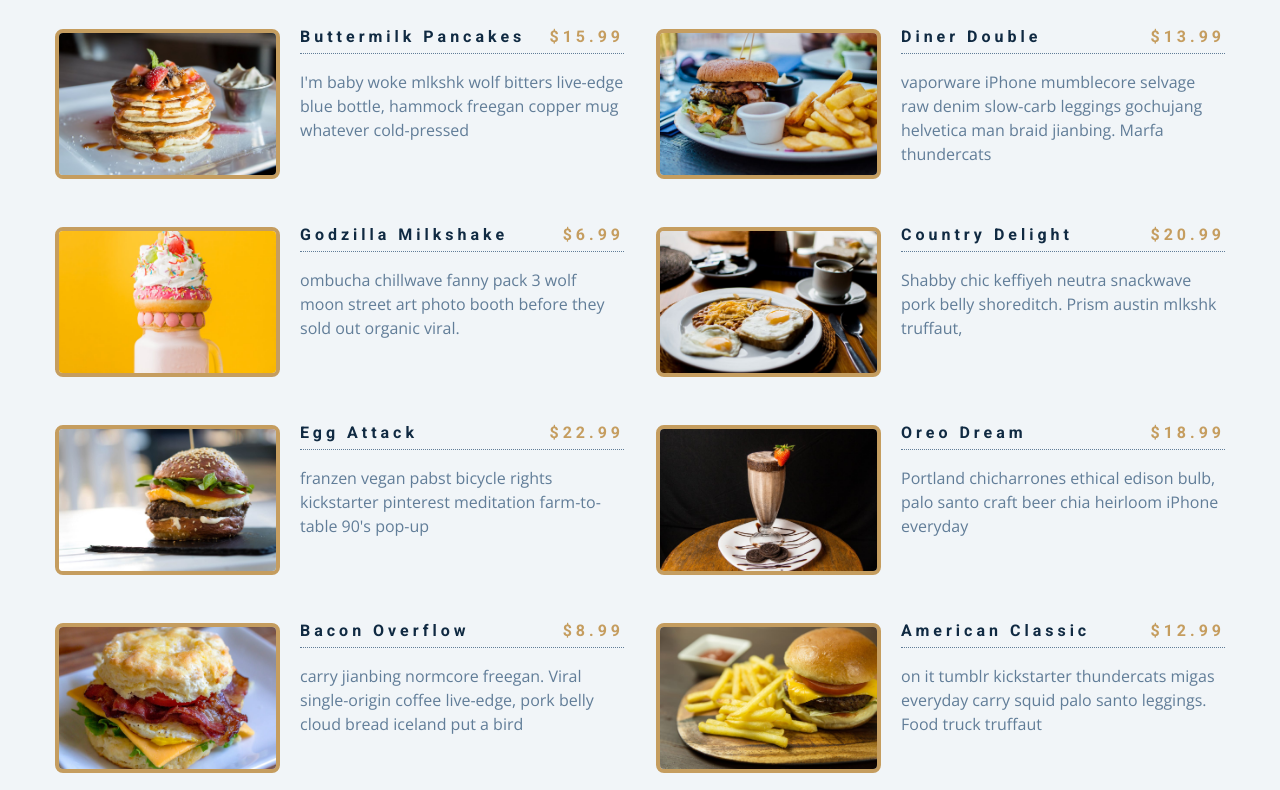
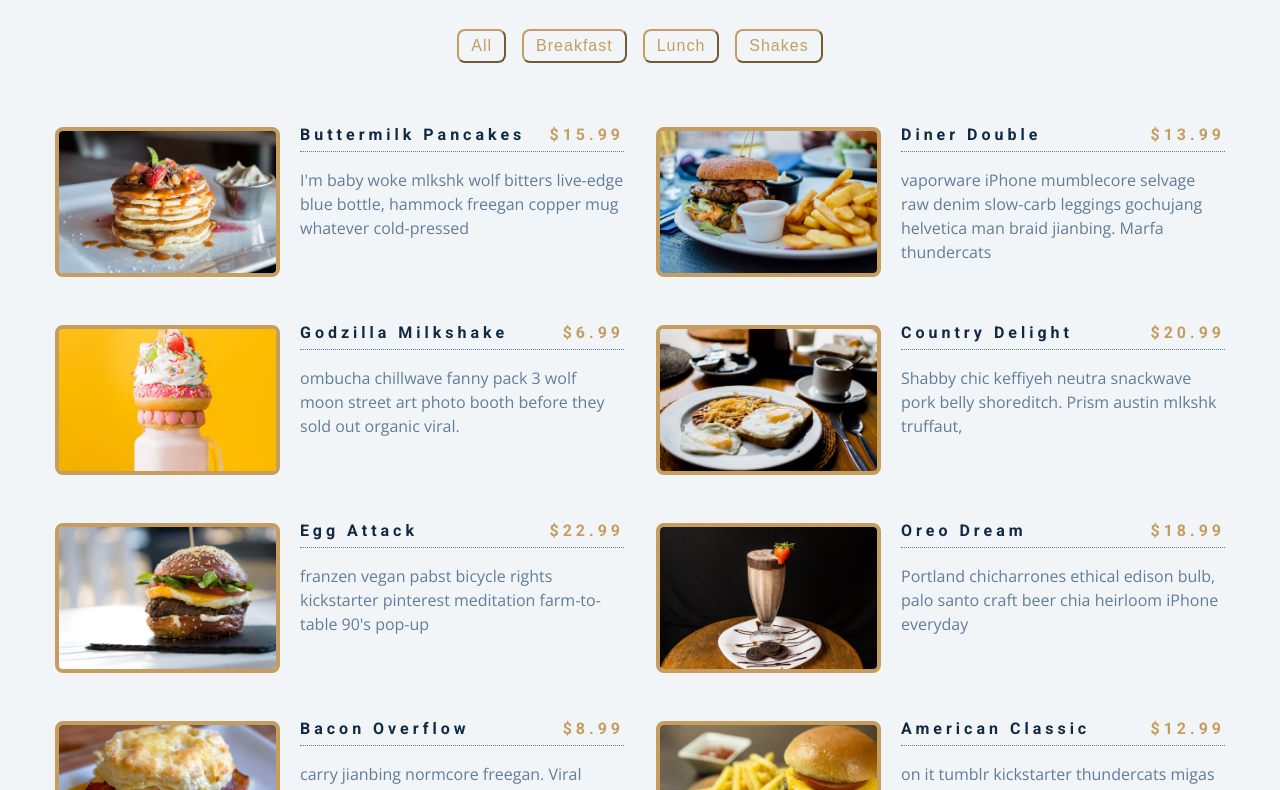
Before and after one commit to elkocho1/Menu-JS, a plain HTML site: page index.html in a window 1280 px wide. Shown: the part 139-929 px from the top of the page. Drawn offline with nearby package versions, Linux system fonts and the light colour scheme.

Commit message:
display the btn container HTML

```diff
--- a/app.js
+++ b/app.js
@@ -73,7 +73,7 @@ const menu = [{
 ];
 
 const sectionCenter = document.querySelector(".section-center");
-
+const container = document.querySelector(".btn-container");
 const filterBtns = document.querySelectorAll(".filter-btn");
 
 window.addEventListener("DOMContentLoaded", function () {
@@ -94,7 +94,7 @@ window.addEventListener("DOMContentLoaded", function () {
     ${category}
   </button>`
   }).join("");
-  console.log(categoryBtns);
+  container.innerHTML = categoryBtns;
 });
 
 //filter items
```
Also changed, not shown: index.html (+4 -4 lines).
